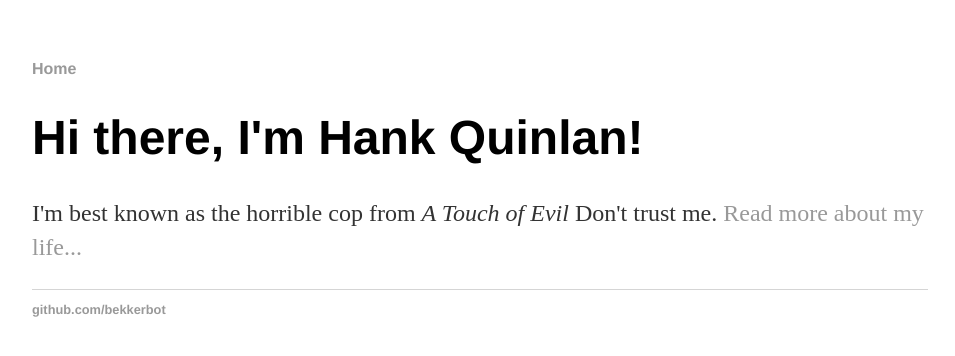
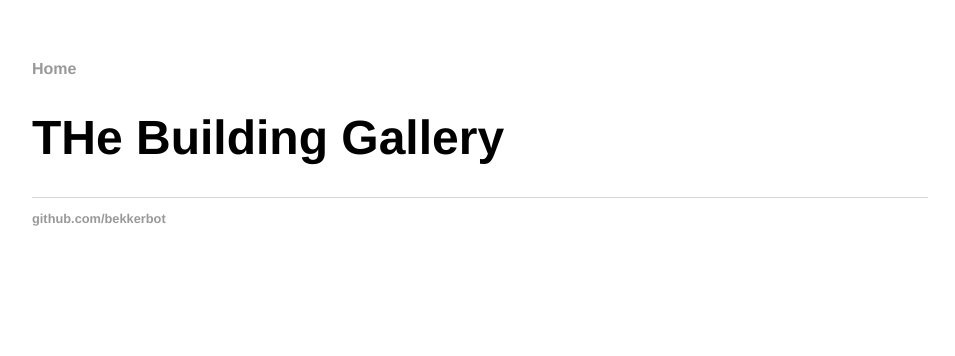
Before and after one commit to bekkermath/BuildingsGallery, a Jekyll site: the page built from index.html, in a window 1280 px wide. Shown: the top 356 px of the page, without its empty margins (160-1115 px from the left). Built offline with Jekyll 4.4.1, drawn with Linux system fonts in a browser that asks for light colours.

Commit message:
Update index.html

```diff
--- a/index.html
+++ b/index.html
@@ -1,8 +1,7 @@
 ---
 layout: default
-title: Hank Quinlan, Horrible Cop
+title: Homepage
 ---
 <div class="blurb">
-	<h1>Hi there, I'm Hank Quinlan!</h1>
-	<p>I'm best known as the horrible cop from <em>A Touch of Evil</em> Don't trust me. <a href="/about">Read more about my life...</a></p>
+	<h1>THe Building Gallery</h1>
 </div><!-- /.blurb -->
```
